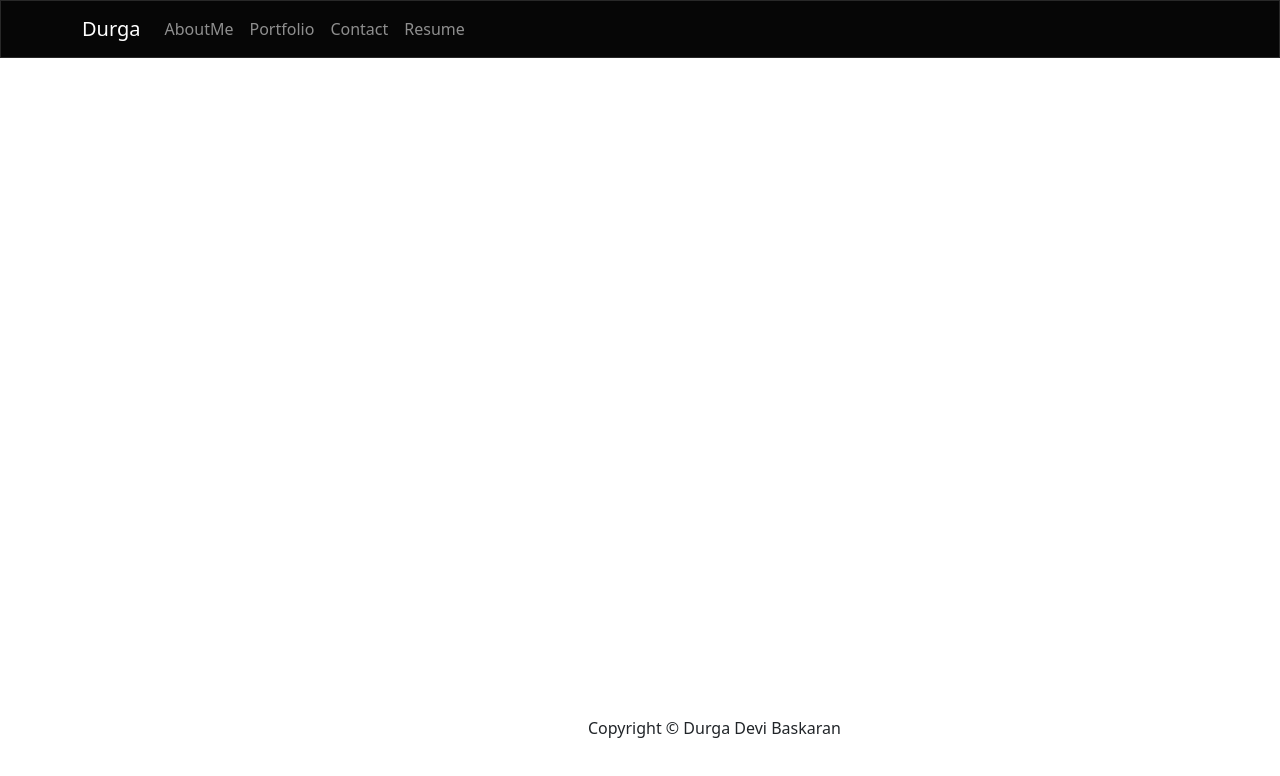
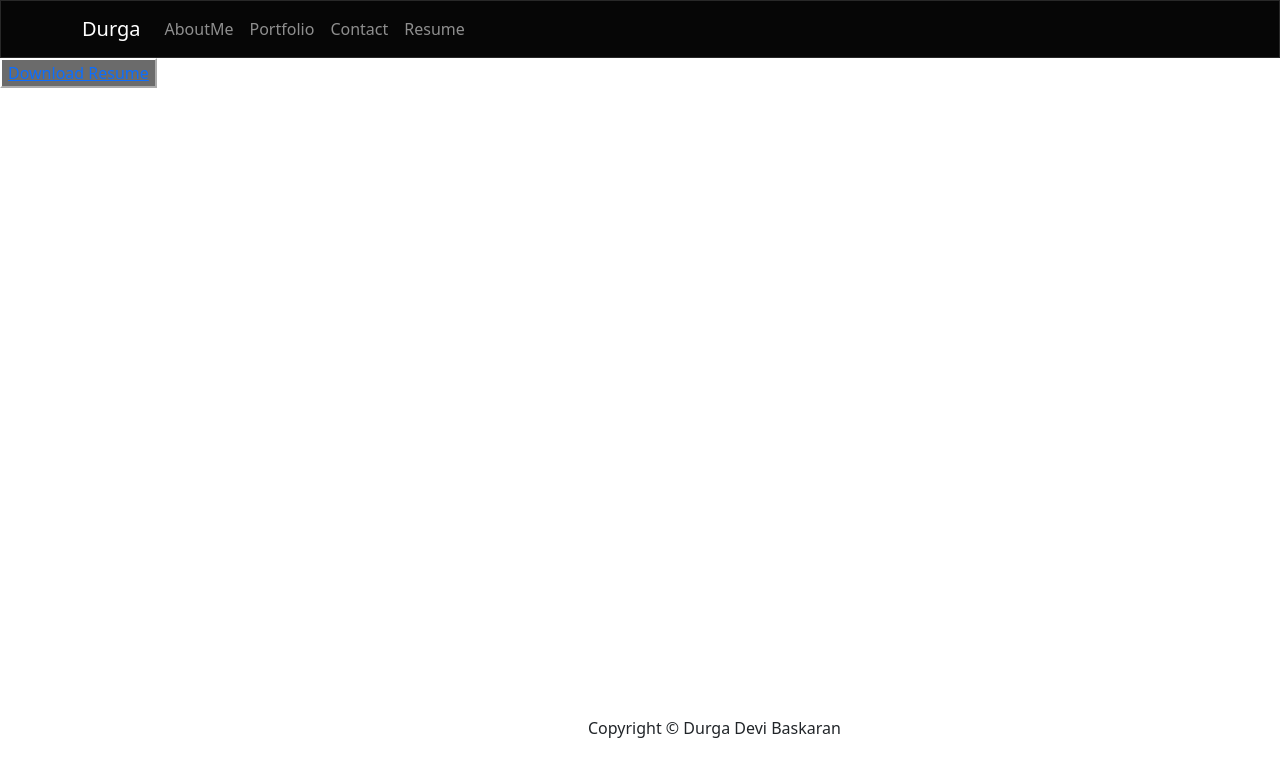
Before and after one commit to Durgavino/Portfolio-React, a React (Create React App) app: page /resume in a window 1280 px wide. Shown: the top 776 px of the page. Built offline with nearby package versions, Linux system fonts and the light colour scheme.

Commit message:
added resume

```diff
--- a/src/App.js
+++ b/src/App.js
@@ -8,7 +8,7 @@ import Footer from './Components/Footer';
  import About from './Components/About';
  import Contact from './Components/Contact';
  import Portfolio from './Components/Portfolio';
-//  import Resume from './Components/Resume';
+import Resume from './Components/Resume';
 function App() {
 
   return (
@@ -21,7 +21,7 @@ function App() {
           <Route path='/portfolio' element={<Portfolio />}/>
           <Route path='/contact' element={<Contact />}/>
           <Route path='/about' element={<About />}/>
-          {/* <Route path='/resume' element={<Resume />} /> */}
+          <Route path='/resume' element={<Resume />} />
 
           </Routes>
         {/* </Container> */}
--- a/src/Components/Resume.js
+++ b/src/Components/Resume.js
@@ -0,0 +1,17 @@
+import React from "react";
+//import resume from "../assets/"
+const Resume=()=>{
+return(
+    <div>
+<button className="resume">
+
+    <a href="../assets/Durgadevi Baskaran resume-2023.pdf" download="Durgadevi Baskaran resume-2023.pdf"
+    >Download Resume</a>
+</button>
+
+
+    </div>
+)
+}
+
+export default Resume;
```
Also changed, not shown: images/BG.webp (deleted), 1 other file (tests, documents, lock files or other folders).
